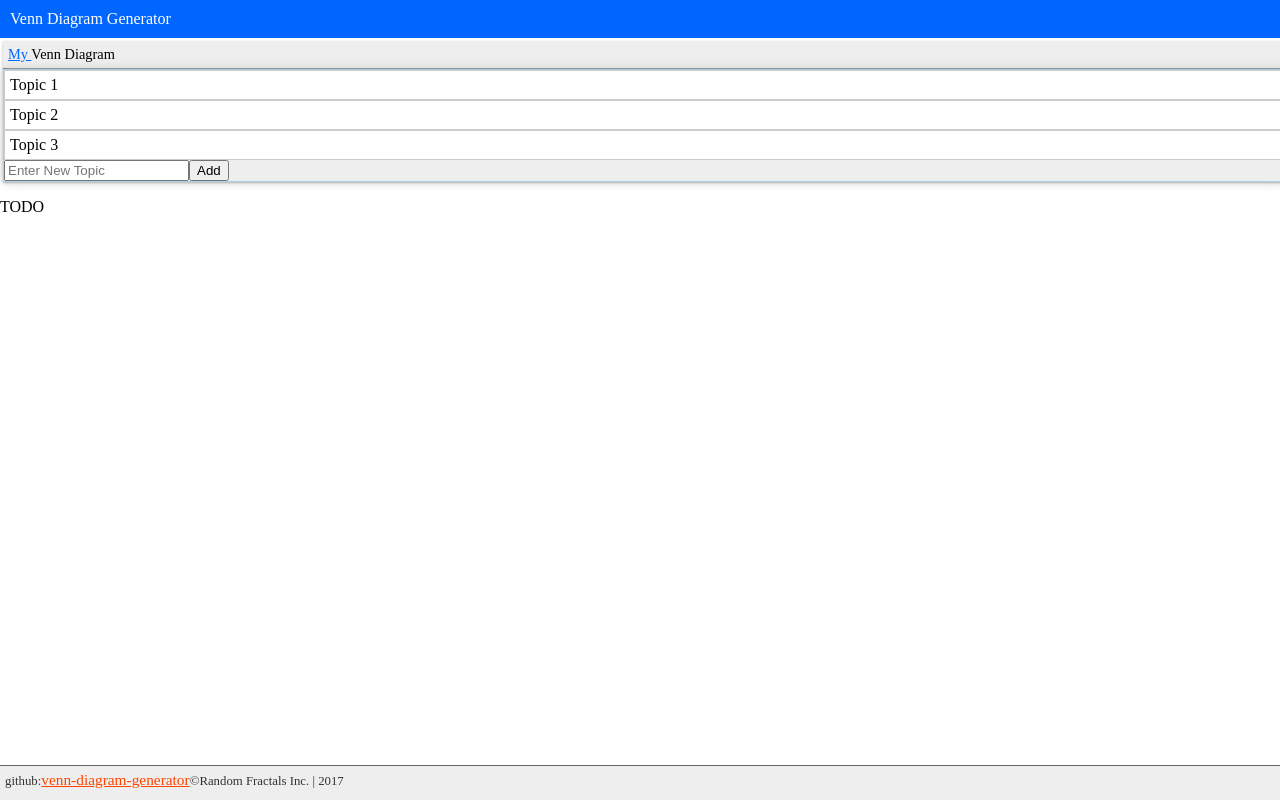
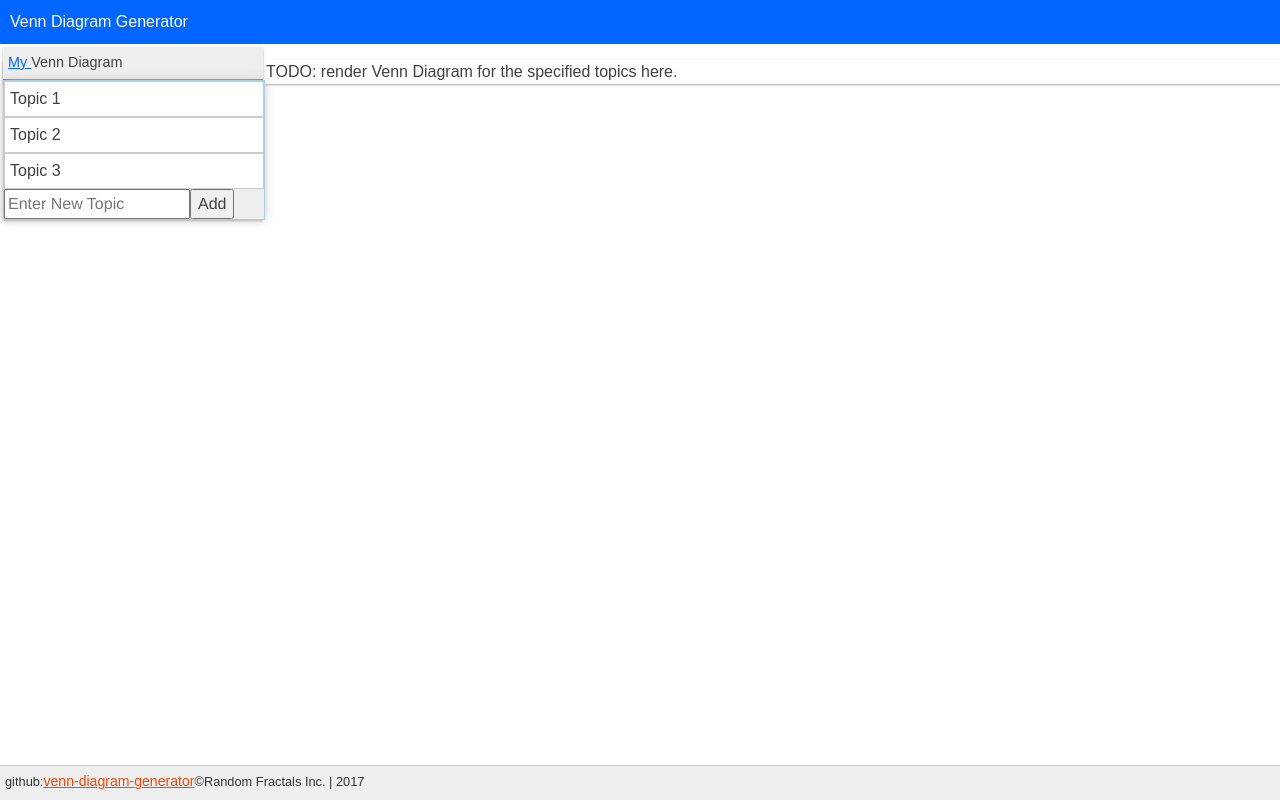
Before and after one commit to RandomFractals/venn-diagram-generator, an Angular app: page / in a window 1280 px wide. Built offline with nearby package versions, Linux system fonts and the light colour scheme.

Commit message:
lots of html/css changes for the side-bar/diagram view setup

```diff
--- a/src/app/app-footer/app-footer.component.css
+++ b/src/app/app-footer/app-footer.component.css
@@ -2,7 +2,7 @@
 /* app footer styles */
 footer {
   background-color: #eee;
-	border-top: 1px solid #666;
+	border-top: 1px solid #ccc;
 	bottom: 0px;
   left: 0px;
 	height: 24px;
@@ -18,6 +18,6 @@ footer, .label {
 }
 
 .link {
-	font-size: 1.2em;
+	font-size: 1.1em;
 	color: orangered;
 }
--- a/src/app/app-header/app-header.component.css
+++ b/src/app/app-header/app-header.component.css
@@ -3,6 +3,7 @@
 .app-header {
 	background: #06f;
   min-height: 32px;
+  width: 100%;
   border-bottom: 1px solid rgba(#000, .12);
 }
 
--- a/src/app/app.component.css
+++ b/src/app/app.component.css
@@ -1,10 +1,5 @@
 
 /* App view port styles */
 .app-view {
-
+	/* background: #ededed; */
 }
-
-/* App content styles */
-.app-content {
-
-}
--- a/src/app/app.component.html
+++ b/src/app/app.component.html
@@ -1,8 +1,6 @@
 <div id="app-view" class="app-view container">
   <app-header></app-header>
-	<div id="app-content" class="app-content container">
-    <topic-list></topic-list>
-    <venn-diagram></venn-diagram>
-	</div>
+  <topic-list></topic-list>
+  <venn-diagram></venn-diagram>
   <app-footer></app-footer>
 </div>
--- a/src/app/topic-list/topic-list.component.css
+++ b/src/app/topic-list/topic-list.component.css
@@ -1,3 +1,7 @@
+aside {
+  width: 260px;
+  float: left;
+}
 
 /* data list item styles */
 .data-list {
--- a/src/app/topic-list/topic-list.component.html
+++ b/src/app/topic-list/topic-list.component.html
@@ -1,4 +1,4 @@
-<aside id="topic-list" class="topic-list card container">
+<aside id="topic-list" class="side-bar topic-list card container">
   <!-- topic list section header -->
   <div class="card-title">
     <h2>
--- a/src/app/venn-diagram/venn-diagram.component.css
+++ b/src/app/venn-diagram/venn-diagram.component.css
@@ -1,9 +1,4 @@
 
 /* Venn Diagram view styles */
-#diagram-view {
-
+.diagram {
 }
-
-.diagram {
-
-}
--- a/src/app/venn-diagram/venn-diagram.component.html
+++ b/src/app/venn-diagram/venn-diagram.component.html
@@ -1,3 +1,3 @@
-<main id="diagram-view" class="diagram">
-  <p>TODO</p>
+<main id="diagram-view" class="main-content diagram card container">
+  <p>TODO: render Venn Diagram for the specified topics here.</p>
 </main>
--- a/src/index.html
+++ b/src/index.html
@@ -8,6 +8,6 @@
   <link rel="icon" type="image/x-icon" href="favicon.ico">
 </head>
 <body>
-  <venn-diagram-app id="app">Loading Venn Diagram Generator...</venn-diagram-app>
+  <venn-diagram-app id="app" class="app">Loading Venn Diagram Generator...</venn-diagram-app>
 </body>
 </html>
--- a/src/styles.css
+++ b/src/styles.css
@@ -2,6 +2,7 @@
 Global app styles
 
 Tip: use this CSS file for setting app cards and shared html tags styles.
+
 Import other style files with media filters here
 for your custom CSS app look and feel.
 */
@@ -11,6 +12,22 @@ html, body, #app {
   height: 100%;
   margin: 0px;
   overflow: hidden;
+	font-family: sans-serif;
+	-webkit-text-size-adjust: 100%;
+	-ms-text-size-adjust:     100%;
+}
+
+
+/* form fields/buttons typography styles */
+body,
+button,
+input,
+select,
+textarea {
+	color: #404040;
+	font-family: 'Helvetica', Arial, sans-serif;
+	font-size: 16px;
+	line-height: 1.5;
 }
 
 /* app view container styles */
```
